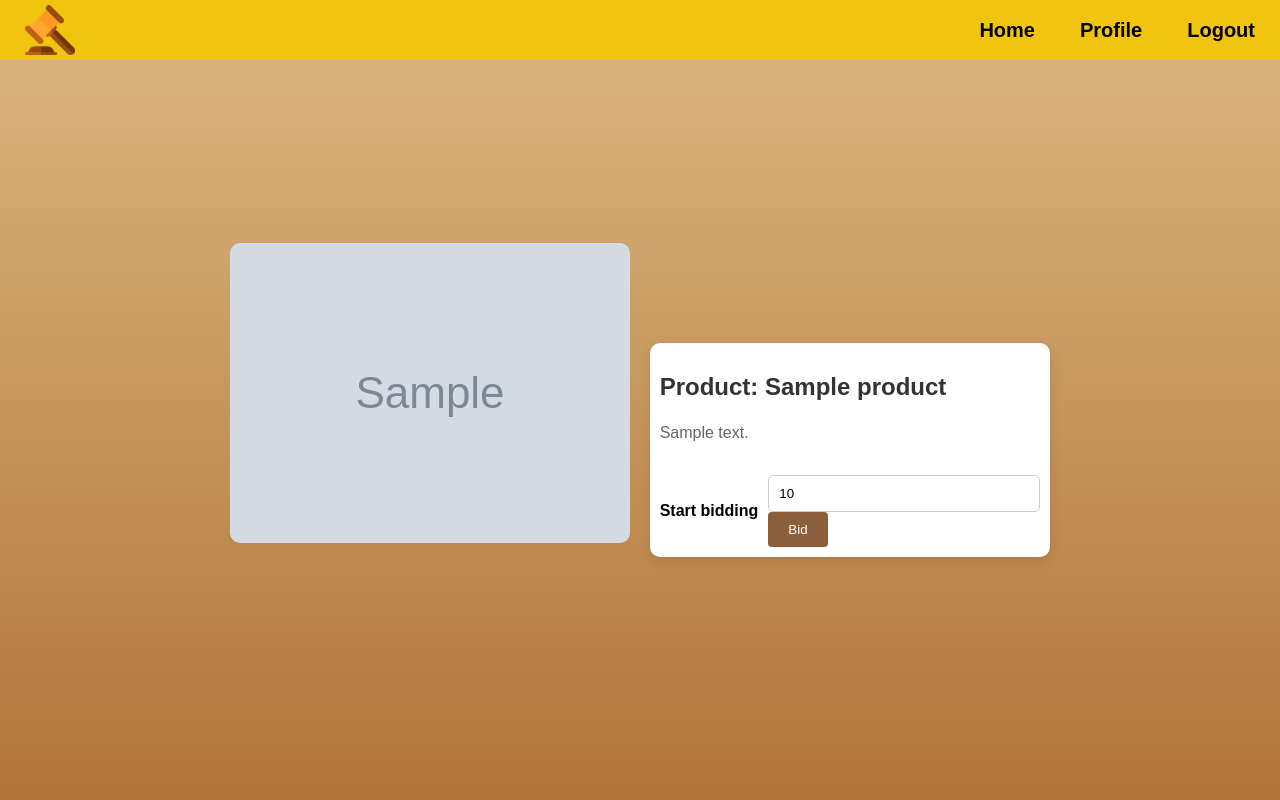
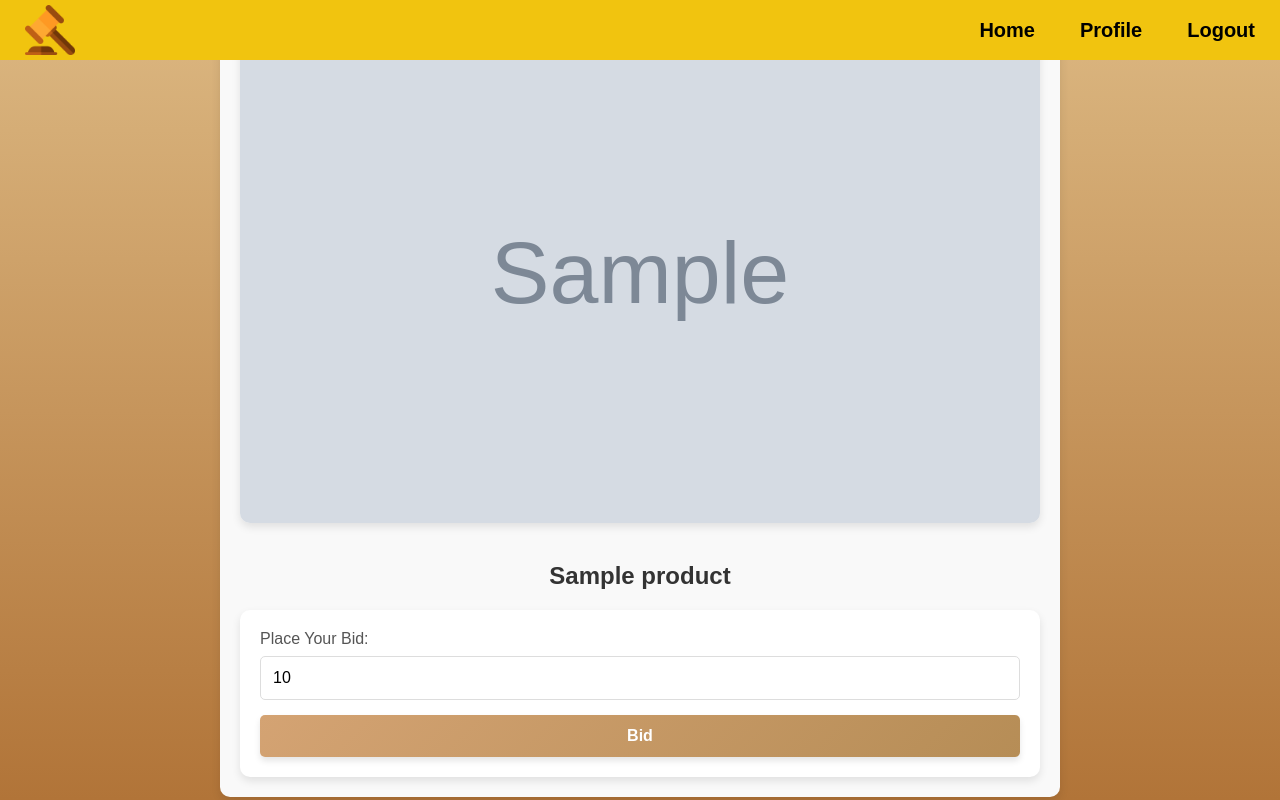
Before and after one commit to naresh1-23/Fraud_detection_final_year_project, a Django app: template templates/product/bid.html in a window 1280 px wide. Run offline with Django 5.2, Linux system fonts and the light colour scheme; the template is opened without the code that fills it: most values are stand-ins (such as "Sample title", 1, 10 or a date in 2020); grey boxes marked "Sample" are stand-in pictures.

```diff
--- a/app/urls.py
+++ b/app/urls.py
@@ -16,5 +16,6 @@ urlpatterns = [
     path('profile/', user_views.profile, name='profile'),
     path('your_product/', seller_views.your_product, name='your product'),
     path('bidder_bids/', product_views.bidder_bids, name='bidders bid'),
-    path('bids_won/', product_views.bids_won, name='bids won')
+    path('bids_won/', product_views.bids_won, name='bids won'),
+    path('sold_product/<int:product_id>/', seller_views.sold_product, name='sold_product')
 ]
--- a/static/bid.css
+++ b/static/bid.css
@@ -99,7 +99,7 @@ body {
 
 
 
-/* Main Product Section */
+/* Main Product Section
 .product-section {
     display: flex;
     align-items: flex-start;
@@ -199,4 +199,92 @@ body {
 
 .confirm-btn:hover {
     background-color: #6f482d;
+} */
+
+
+/* Overall Container */
+.container {
+    max-width: 900px;
+    margin: 40px auto;
+    padding: 20px;
+    background-color: #f9f9f9;
+    border-radius: 10px;
+    box-shadow: 0 4px 10px rgba(0, 0, 0, 0.1);
+    text-align: center;
+    font-family: Arial, sans-serif;
 }
+
+/* Product Display Section */
+.product-display {
+    margin-bottom: 20px;
+}
+
+.product-image {
+    width: 800px; /* Fixed width */
+    height: 500px; /* Fixed height */
+    object-fit: cover; /* Ensures the image fills the area without distortion */
+    border-radius: 10px;
+    box-shadow: 0 4px 8px rgba(0, 0, 0, 0.1);
+    margin-bottom: 15px;
+}
+
+.product-name {
+    font-size: 24px;
+    font-weight: bold;
+    color: #333;
+    margin-bottom: 10px;
+}
+
+/* Bidding Section */
+.bidding-section {
+    margin-top: 20px;
+    padding: 20px;
+    background-color: #fff;
+    border-radius: 10px;
+    box-shadow: 0 4px 8px rgba(0, 0, 0, 0.1);
+    text-align: left;
+}
+
+.bidding-section label {
+    font-size: 16px;
+    color: #555;
+    display: block;
+    margin-bottom: 8px;
+}
+
+.bidding-section input[name="bid_price"] {
+    width: 100%;
+    padding: 12px;
+    font-size: 16px;
+    border: 1px solid #ddd;
+    border-radius: 5px;
+    margin-bottom: 15px;
+    box-sizing: border-box;
+}
+
+/* Enhanced Bid Button */
+.bid-button {
+    width: 100%;
+    background: linear-gradient(135deg, #d4a373, #b68d56);
+    color: #fff;
+    border: none;
+    padding: 12px;
+    font-size: 16px;
+    font-weight: bold;
+    border-radius: 5px;
+    cursor: pointer;
+    box-shadow: 0px 4px 6px rgba(0, 0, 0, 0.1);
+    transition: background 0.3s ease, transform 0.2s ease, box-shadow 0.2s ease;
+}
+
+.bid-button:hover {
+    background: linear-gradient(135deg, #b68d56, #a0743d);
+    transform: translateY(-2px);
+    box-shadow: 0px 6px 10px rgba(0, 0, 0, 0.15);
+}
+
+.bid-button:active {
+    background: linear-gradient(135deg, #a0743d, #8c5f2e);
+    transform: translateY(1px);
+    box-shadow: 0px 3px 5px rgba(0, 0, 0, 0.1);
+}
--- a/templates/product/bid.html
+++ b/templates/product/bid.html
@@ -28,28 +28,22 @@
         </nav>
     </header>
     <div class="container">
-        <!-- Main Product Section -->
-        <div class="product-section">
-            <img src="{{product.picture.url}}" alt="Product Image" class="main-image">
-            <div class="product-info">
-                <h2>Product: {{product.name}}</h2>
-                <p class="description">
-                    {{product.description}}
-                </p>
-                <div class="bidding-section">
-                    <h4>Start bidding</h4>
-                    <form action="" method="post">
-                        {% csrf_token %}
-                    <input name = "bid_price" type="integer" min="{{product.starting_price}}" value="{{product.starting_price}}" placeholder="Place Your Bidding Amount">
-                    <div class="bidding-actions">
-                        <button type="submit" class="confirm-btn">Bid</button>
-                    </div>
-                    </form>
-                </div>
-            </div>
+        <!-- Product Display Section -->
+        <div class="product-display">
+            <img src="{{product.picture.url}}" alt="Product Image" class="product-image" height="600px" width="700px">
+            <h2 class="product-name">{{product.name}}</h2>
         </div>
 
+        <!-- Bidding Section -->
+        <div class="bidding-section">
+            <form action="" method="post">
+                {% csrf_token %}
+                <label for="bid_price">Place Your Bid:</label>
+                <input name="bid_price" type="number" min="{{product.starting_price}}" value="{{product.starting_price}}" placeholder="Enter bidding amount" required>
+                <button type="submit" class="bid-button">Bid</button>
+            </form>
+        </div>
+    </div>
 
-    </div>
 </body>
 </html>
--- a/templates/product/your_product.html
+++ b/templates/product/your_product.html
@@ -36,9 +36,9 @@
                 <img src="{{ product.picture.url }}" alt="Plain White T-shirt" style="height: 300px; width: 500px;">
                 <p>{{product.name}}</p>
                 {% if product.is_sold %}
-                <div class="status in-auction">Sold</div>
+                <div class="status in-auction">Already Sold</div>
                 {% else %}
-                <div class="status in-auction">Not Sold</div>
+                <a href="{% url 'sold_product' product.id %}"><button>Sold</button></a>
                 {% endif %}
                 <p>Start Date: {{ product.created_at|date:"M. j, Y" }}</p>
                 <p>End Date: {{ product.bidding_ending_date }}</p>
```
Also changed, not shown: app/admin.py (+15 -1 lines), app/apps.py (+16 -0 lines), app/models.py (+11 -1 lines), app/services/product_service.py (+41 -1 lines), app/views/product_views.py (+24 -9 lines), app/views/seller_views.py (+14 -0 lines), project/settings.py (+5 -2 lines), static/home.css (+61 -5 lines), static/your_product.css (+27 -1 lines), templates/product/bids_won.html (+6 -3 lines), templates/product/home.html (+11 -8 lines), app/migrations/0005_userstatistics.py (added), app/migrations/0006_alter_biddingwinner_winning_date.py (added), app/migrations/0007_product_assigned_winner.py (added).
